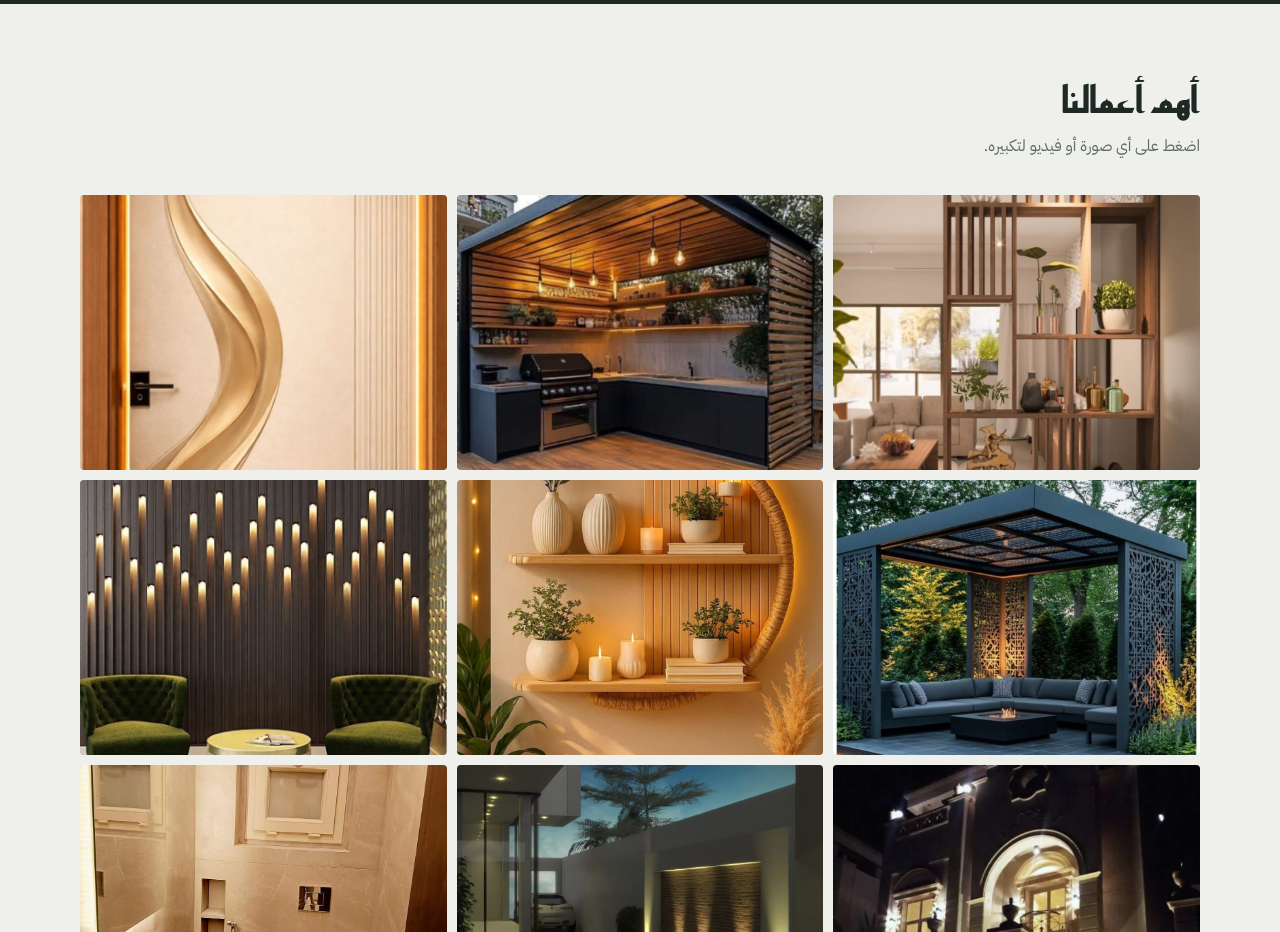
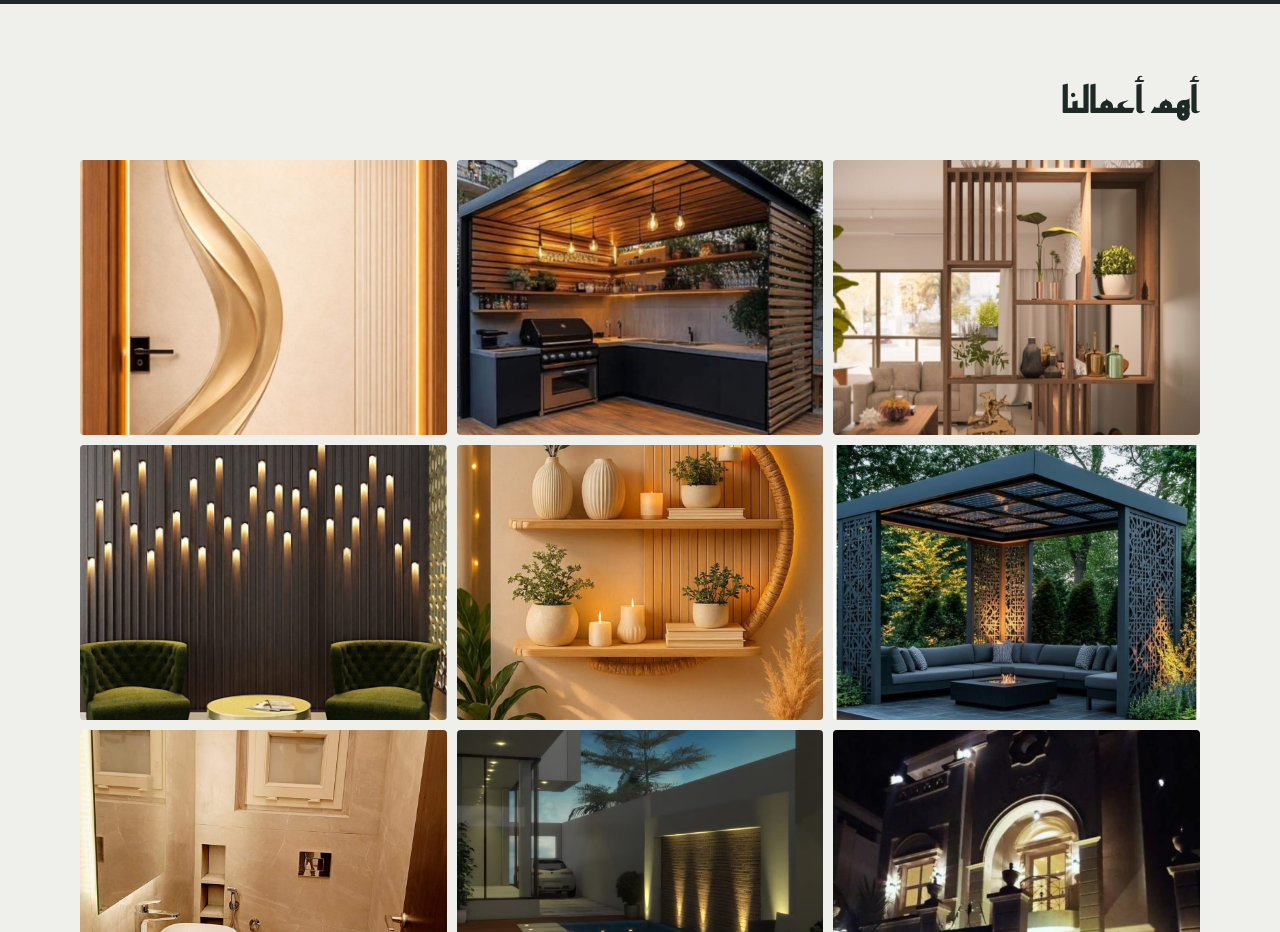
Before and after one commit to AhmedArafat20/gaddah, a plain HTML site: page index.html in a window 1280 px wide. Shown: the part 2700-3632 px from the top of the page. Drawn offline with Linux system fonts and the light colour scheme.

Commit message:
Update index.html

```diff
--- a/index.html
+++ b/index.html
@@ -127,7 +127,6 @@
     <div class="wrap">
       <div class="sec-head">
         <h2>أهم أعمالنا</h2>
-        <p>اضغط على أي صورة أو فيديو لتكبيره.</p>
       </div>
       <div class="gallery" id="gallery"></div>
     </div>
```
